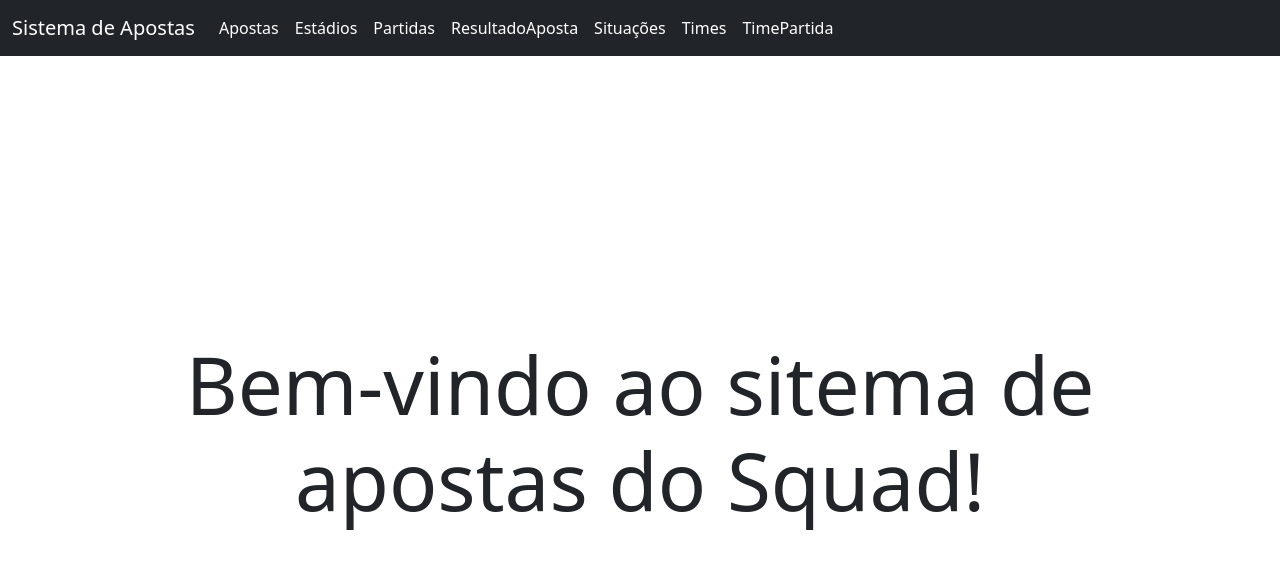
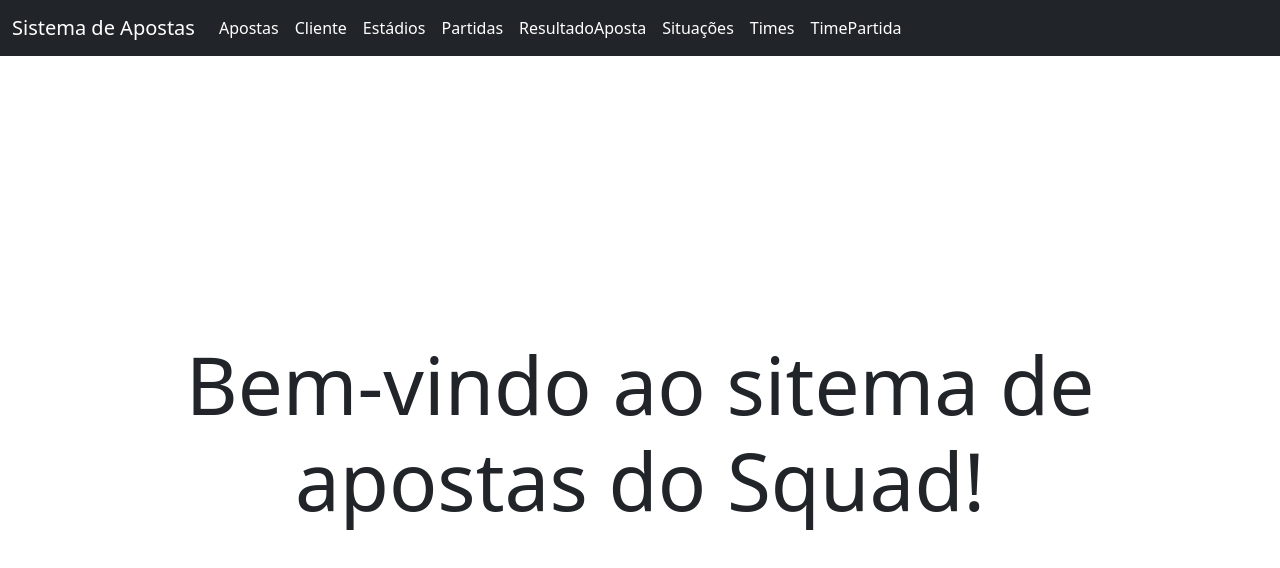
Before and after one commit to Thiago-Marinho/ApostaSquadFront, an Angular app: page / in a window 1280 px wide. Shown: the top 568 px of the page. Built offline with nearby package versions, Linux system fonts and the light colour scheme.

Commit message:
Adicionando Cliente na Navbar

```diff
--- a/src/app/app.component.html
+++ b/src/app/app.component.html
@@ -8,6 +8,9 @@
         <ul class="navbar-nav">
             <li class="nav-item">
                 <a class="nav-link active" href="aposta">Apostas</a>
+            </li>
+            <li class="nav-item">
+                <a class="nav-link active" href="cliente">Cliente</a>
             </li>
             <li class="nav-item">
                 <a class="nav-link active" href="estadio">Estádios</a>
```
